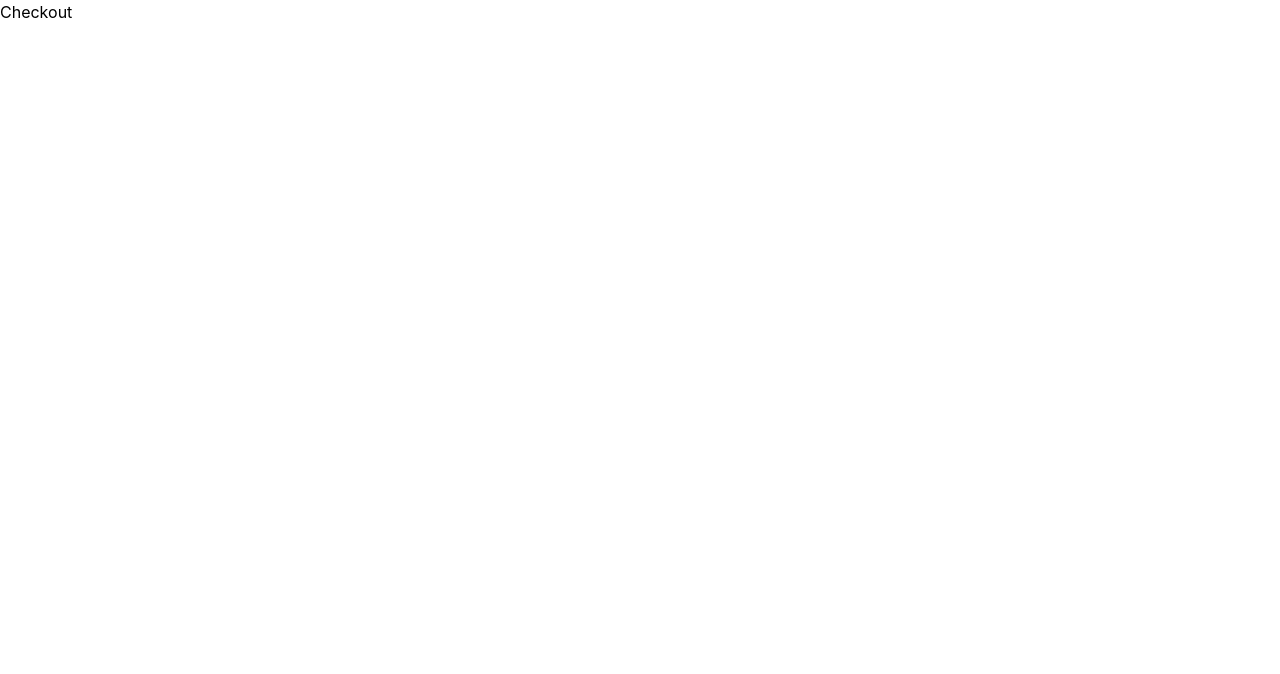
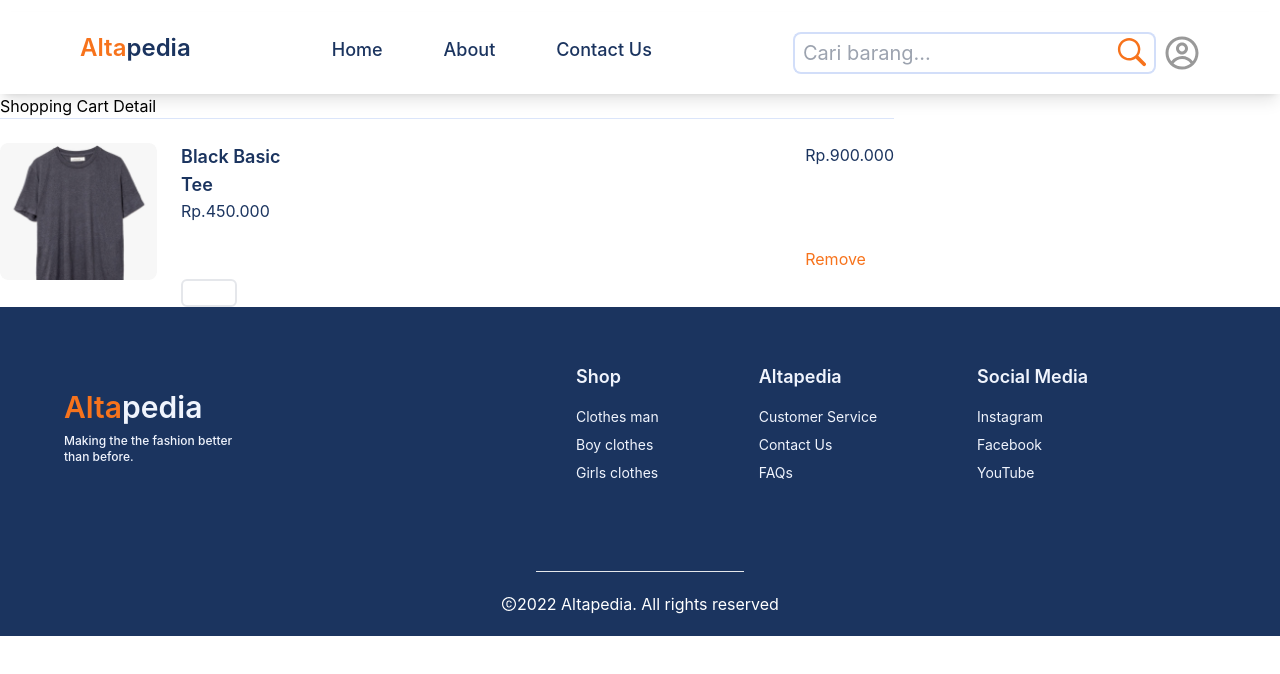
Before and after one commit to wramadhan/altapedia, a React (Create React App) app: page /checkout in a window 1280 px wide. Shown: the top 674 px of the page. Built offline with nearby package versions, Linux system fonts and the light colour scheme.

Commit message:
buat cardcheckout

```diff
--- /dev/null
+++ b/src/components/CardCheckout.js
@@ -0,0 +1,25 @@
+import React from "react";
+import Images from "../images/productclothes.png";
+
+const CardCheckout = () => {
+  return (
+    <div className="w-[894px] pt-6 border-t border-[#DBE5FA] flex ">
+      <div>
+        <img className="rounded-lg" src={Images} alt="Product" />
+      </div>
+      <div className="flex ml-6">
+        <div className="text-[#1B345F]">
+          <h4 className="text-lg font-semibold">Black Basic Tee</h4>
+          <h4 className="text-base mb-14">Rp.450.000</h4>
+          <input className="border-2 w-14 h-7 rounded-md  "></input>
+        </div>
+        <div className="text-base ml-[502px]">
+          <h4 className="text-[#1B345F] mb-20">Rp.900.000</h4>
+          <button className="text-[#F7731C] text-end">Remove</button>
+        </div>
+      </div>
+    </div>
+  );
+};
+
+export default CardCheckout;
--- a/src/pages/Checkout.jsx
+++ b/src/pages/Checkout.jsx
@@ -1,9 +1,17 @@
-import React from 'react'
+import React from "react";
+import CardCheckout from "../components/CardCheckout";
+import Navbar from "../components/Navbar";
+import Footer from "../components/Footer";
 
 const Checkout = () => {
-    return (
-        <div>Checkout</div>
-    )
-}
+  return (
+    <div>
+      <Navbar />
+      <h1>Shopping Cart Detail</h1>
+      <CardCheckout />
+      <Footer />
+    </div>
+  );
+};
 
-export default Checkout
+export default Checkout;
```
Also changed, not shown: src/images/productclothes.png (added).
